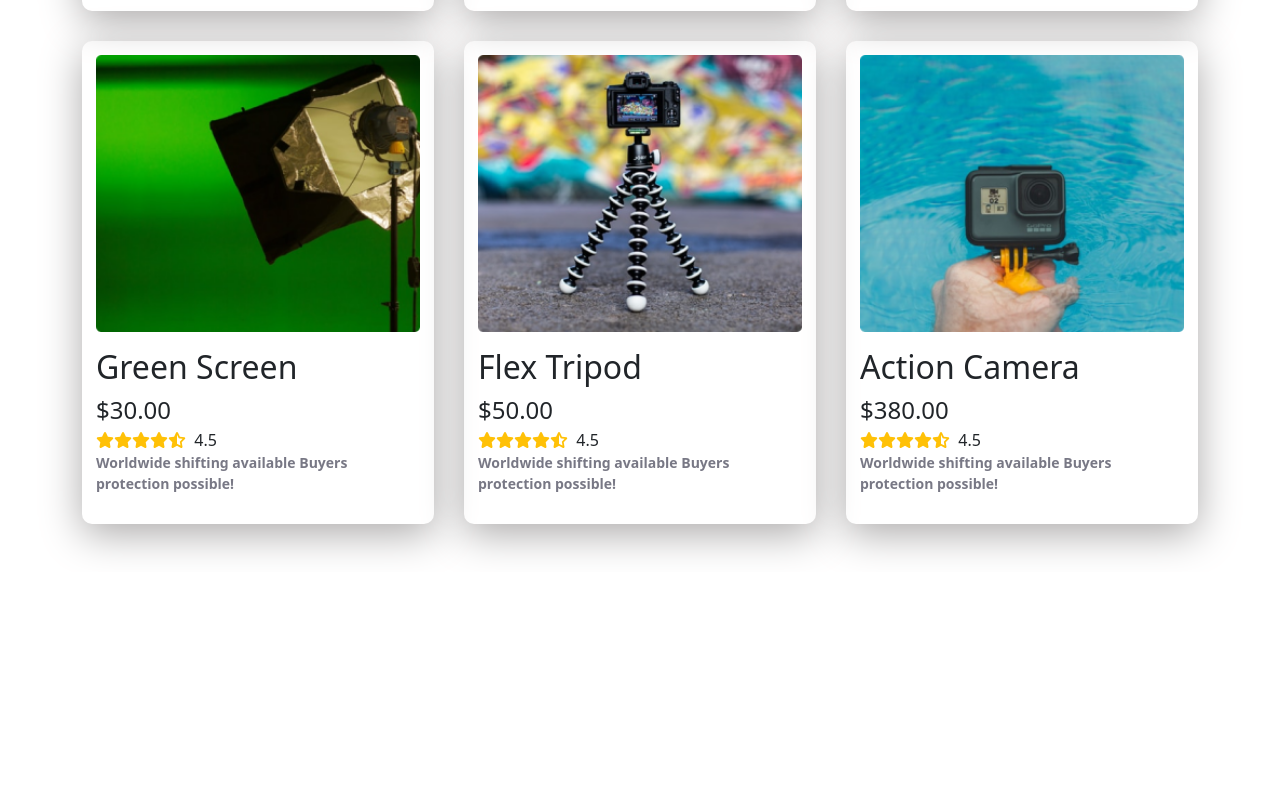
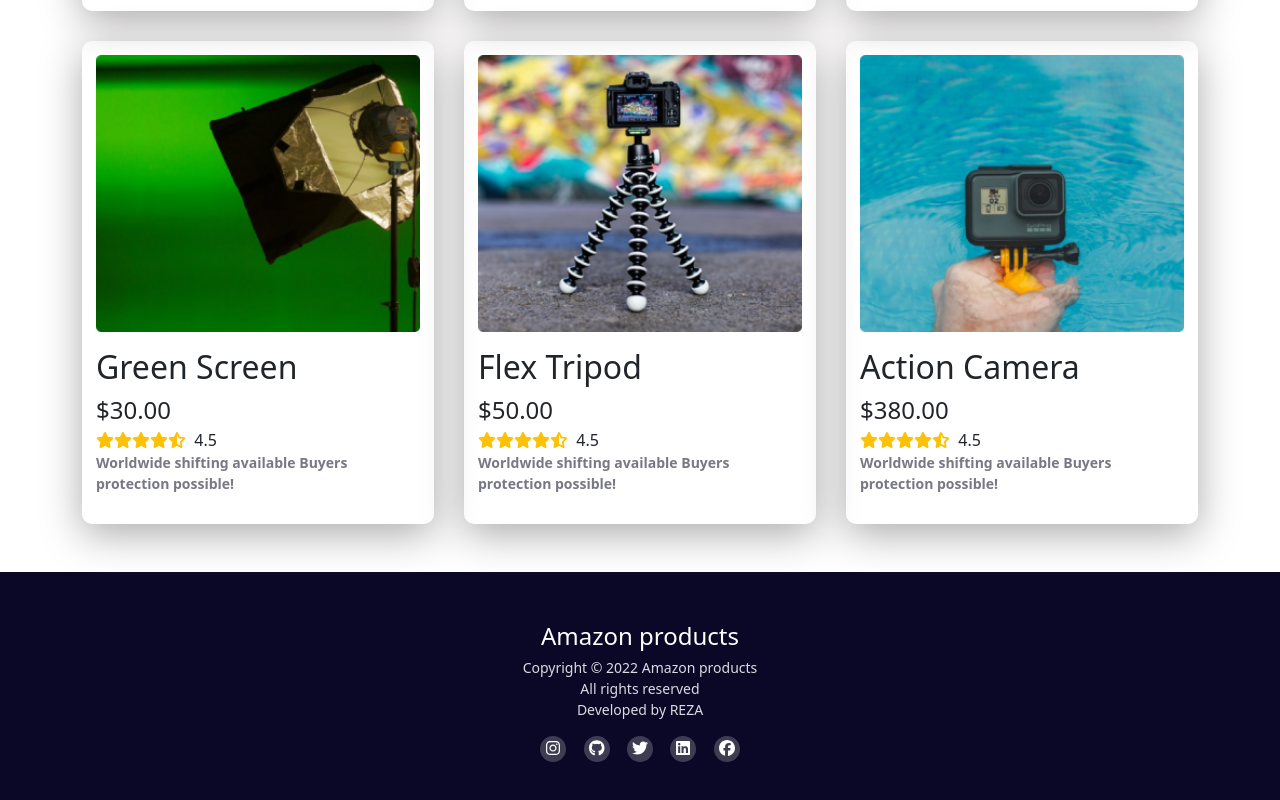
Before and after one commit to Rezaul909/Amazon-simple, a React (Create React App) app: page / in a window 1280 px wide. Shown: the part 1658-2458 px from the top of the page. Before the commit the page ends 2230 px from the top, so only its background shows below. Built offline with nearby package versions, Linux system fonts and the light colour scheme.

Commit message:
footer-added

```diff
--- a/package.json
+++ b/package.json
@@ -4,6 +4,8 @@
   "private": true,
   "dependencies": {
     "@fortawesome/fontawesome-svg-core": "^6.1.2",
+    "@fortawesome/free-brands-svg-icons": "^6.1.2",
+    "@fortawesome/free-regular-svg-icons": "^6.1.2",
     "@fortawesome/free-solid-svg-icons": "^6.1.2",
     "@fortawesome/react-fontawesome": "^0.2.0",
     "@testing-library/jest-dom": "^5.16.5",
--- a/src/App.js
+++ b/src/App.js
@@ -1,6 +1,7 @@
 
 import { Route, Routes } from 'react-router-dom';
 import './App.css';
+import Footer from './components/Footer/Footer';
 import Header from './components/Header/Header';
 import Home from './components/Home/Home';
 import OrderReview from './components/OrderReview/OrderReview';
@@ -18,6 +19,7 @@ function App() {
         <Route path='/OrderReview' element={<OrderReview></OrderReview>}></Route>
         <Route path='/SignUp' element={<SignUp></SignUp>}></Route>
       </Routes>
+      <Footer></Footer>
     </div>
   );
 }
--- /dev/null
+++ b/src/components/Footer/Footer.css
@@ -0,0 +1,33 @@
+.footer-section {
+    display: flex;
+    justify-content: center;
+    background-color: #0a0826;
+    padding: 50px;
+  }
+  .footer-info {
+    text-align: center;
+  }
+  .footer-title {
+    font-size: 24px;
+    margin-bottom: 0;
+    color: white;
+  }
+  .copyright {
+    color: #d9dbe1;
+    font-size: 14px;
+    margin-top: 6px;
+  }
+  .footer-icons {
+    display: flex;
+    justify-content: space-evenly;
+  }
+  .footer-icons a {
+    color: white;
+    background-color: rgba(255, 255, 255, 0.212);
+    height: 26px;
+    width: 26px;
+    border-radius: 13px;
+  }
+  .footer-icons a:hover {
+    transform: scale(1.2);
+  }
--- /dev/null
+++ b/src/components/Footer/Footer.js
@@ -0,0 +1,57 @@
+import React from "react";
+import "./Footer.css";
+import { FontAwesomeIcon } from "@fortawesome/react-fontawesome";
+import {
+  faFacebook,
+  faInstagram,
+  faTwitter,
+  faGithub,
+  faLinkedin
+} from "@fortawesome/free-brands-svg-icons";
+
+const Footer = () => {
+  return (
+    <div>
+      <footer>
+        <div class="footer-section mt-5">
+          <div class="footer-info">
+            <h3 class="footer-title">Amazon products</h3>
+            <p class="copyright">
+              Copyright &copy; 2022 Amazon products <br /> All rights reserved{" "}
+              <br /> Developed by REZA
+            </p>
+            <div class="footer-icons">
+              <a href="https://www.instagram.com/rezaul909">
+                <i class="fab fa-instagram">
+                    <FontAwesomeIcon icon={faInstagram}></FontAwesomeIcon>
+                </i>
+              </a>
+              <a href="https://github.com/Rezaul909">
+                <i class="fas fa-globe">
+                    <FontAwesomeIcon icon={faGithub}></FontAwesomeIcon>
+                </i>
+              </a>
+              <a href="https://twitter.com/RezaulKarim138">
+                <i class="fab fa-twitter">
+                    <FontAwesomeIcon icon={faTwitter}></FontAwesomeIcon>
+                </i>
+              </a>
+              <a href="https://www.linkedin.com/in/rezaul-karim-1877a016b/">
+                <i class="fab fa-youtube">
+                    <FontAwesomeIcon icon={faLinkedin}></FontAwesomeIcon>
+                </i>
+              </a>
+              <a href="https://www.facebook.com/Rezaul909">
+                <i class="fab fa-facebook">
+                    <FontAwesomeIcon icon={faFacebook}></FontAwesomeIcon>
+                </i>
+              </a>
+            </div>
+          </div>
+        </div>
+      </footer>
+    </div>
+  );
+};
+
+export default Footer;
--- a/src/components/PopularProducts/PopularProducts.js
+++ b/src/components/PopularProducts/PopularProducts.js
@@ -49,7 +49,7 @@ const PopularProducts = () => {
                             <p class="price">$1800.80</p>
                             <div class="item-ratings">
                                 <div>
-                                    FontAwesomeIcon>
+                                    <FontAwesomeIcon className='text-warning' icon={faStar}></FontAwesomeIcon>
                                     <FontAwesomeIcon className='text-warning' icon={faStar}></FontAwesomeIcon>
                                     <FontAwesomeIcon className='text-warning' icon={faStar}></FontAwesomeIcon>
                                     <FontAwesomeIcon className='text-warning' icon={faStar}></FontAwesomeIcon>
--- a/src/components/Shop/Shop.js
+++ b/src/components/Shop/Shop.js
@@ -53,7 +53,7 @@ const Shop = () => {
                     products.map(product => <Product key={product.id} product={product} handleAddToCart={handleAddToCart} ></Product>)
                 }
             </div>
-            <div className="order-summery" fixed="top">
+            <div className="order-summery pb-5" fixed="top">
                 <Cart cart={cart}>
                     <Link to='/OrderReview'>
                         <button className="review-btn mt-3 text-center border-0 p-3 ">
```
Also changed, not shown: 1 other file (tests, documents, lock files or other folders).
